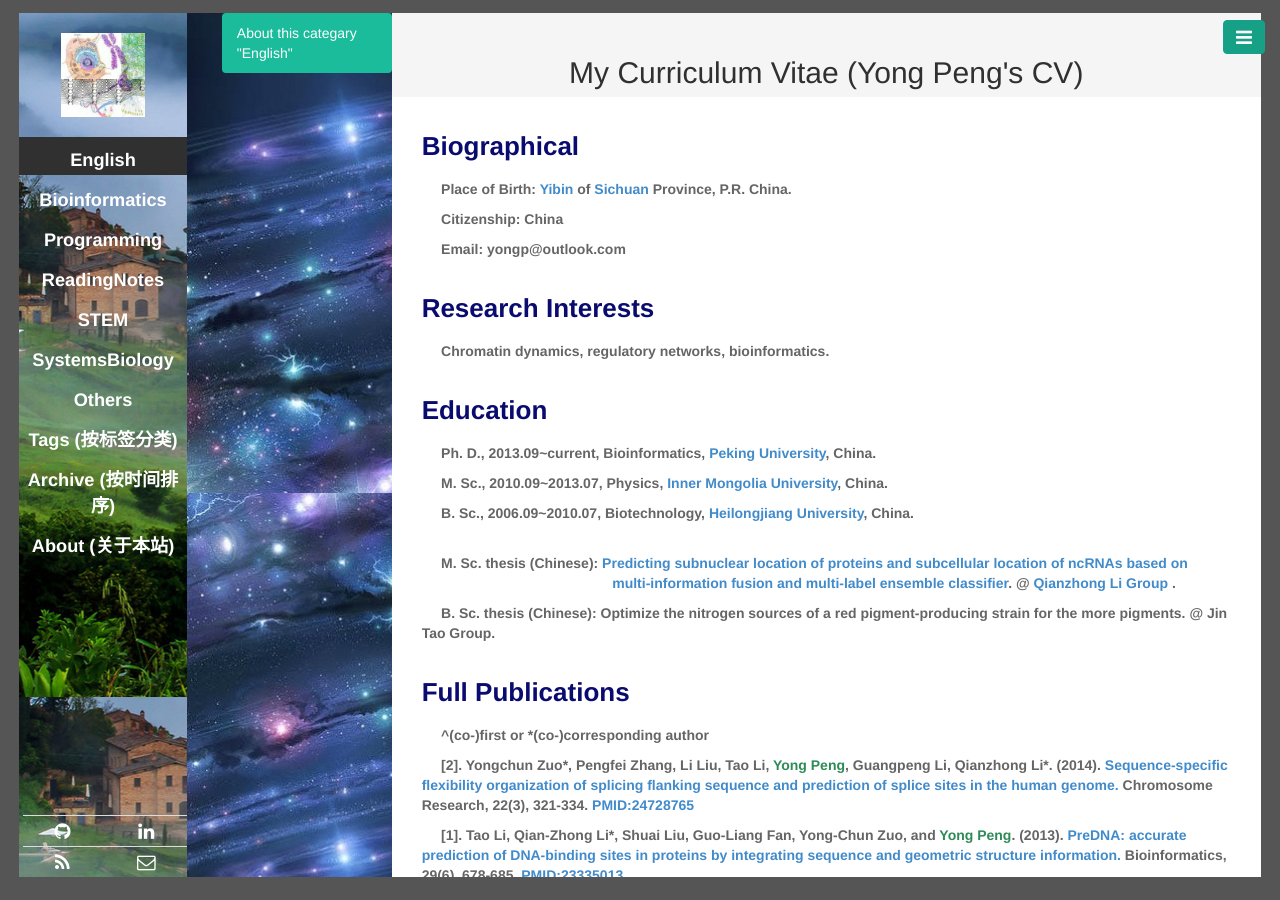
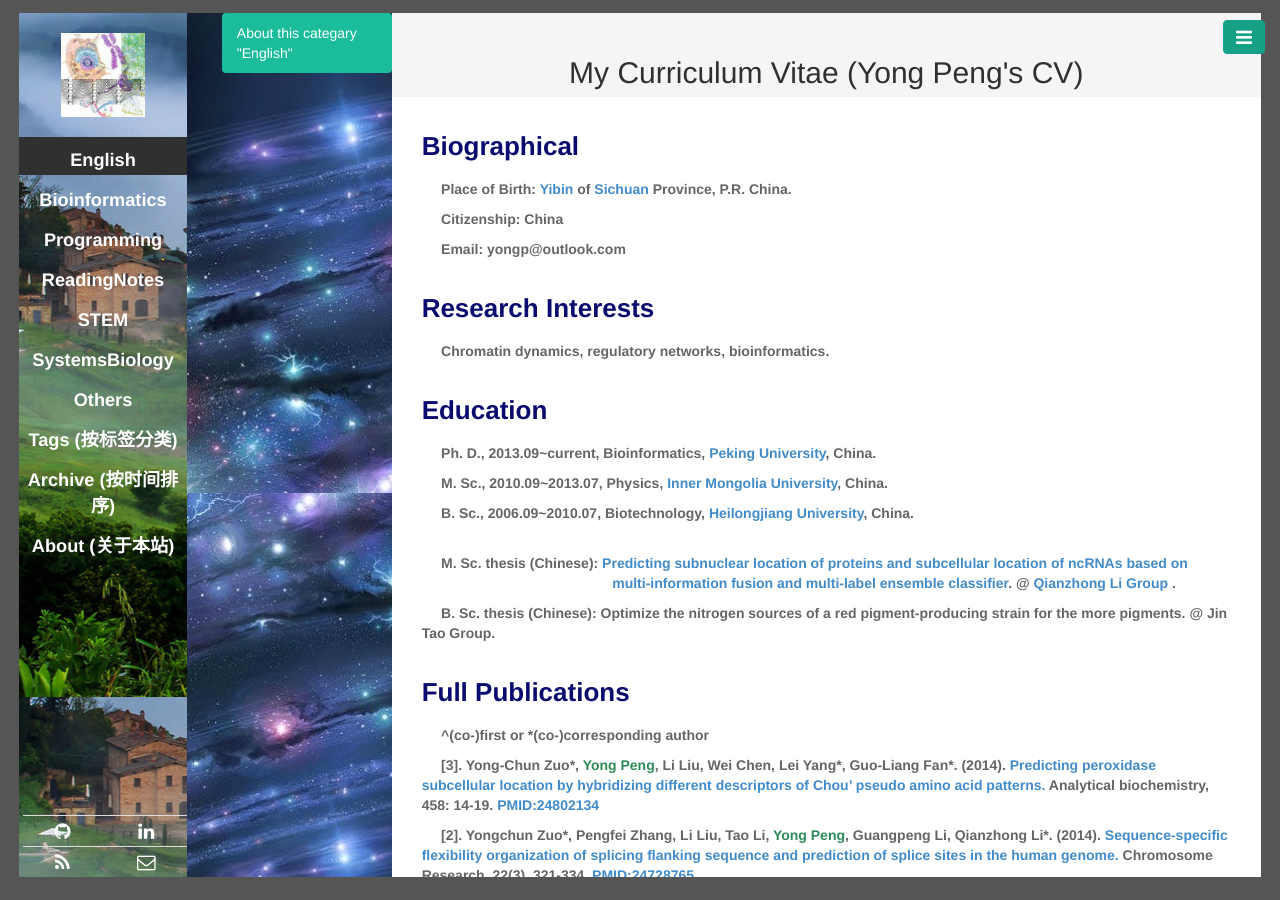
Before and after one commit to CTLife/CTLife.github.io, a Jekyll site: the page built from yongpeng.html, in a window 1280 px wide. Built offline with Jekyll 4.4.1, drawn with Linux system fonts in a browser that asks for light colours; Markdown is read by kramdown in place of the engine named in the settings.

Commit message:
Update yongpeng.html

```diff
--- a/yongpeng.html
+++ b/yongpeng.html
@@ -27,6 +27,12 @@ titlename: Yong Peng CV
 <h3><b style = "color:#0a0b6f"> Full Publications </b></h3>
 <p><b> &nbsp;&nbsp;&nbsp;&nbsp; ^(co-)first or *(co-)corresponding author </b></p>
 
+<p><b> &nbsp;&nbsp;&nbsp;&nbsp; [3].  Yong-Chun Zuo*, <font color="#2E8B57">Yong Peng</font>, Li Liu, Wei Chen, Lei Yang*, Guo-Liang Fan*. (2014).
+<a href="http://www.sciencedirect.com/science/article/pii/S0003269714001912">
+Predicting peroxidase subcellular location by hybridizing different descriptors of Chou’ pseudo amino acid patterns. </a>
+Analytical biochemistry, 458: 14-19.  <a href="https://www.ncbi.nlm.nih.gov/pubmed/24802134">PMID:24802134</a>
+</b></p>
+
 <p><b> &nbsp;&nbsp;&nbsp;&nbsp; [2].  Yongchun Zuo*, Pengfei Zhang, Li Liu, Tao Li, <font color="#2E8B57">Yong Peng</font>, Guangpeng Li, Qianzhong Li*. (2014).
 <a href="http://link.springer.com/article/10.1007%2Fs10577-014-9414-z">
 Sequence-specific flexibility organization of splicing flanking sequence and prediction of splice sites in the human genome. </a>
```
